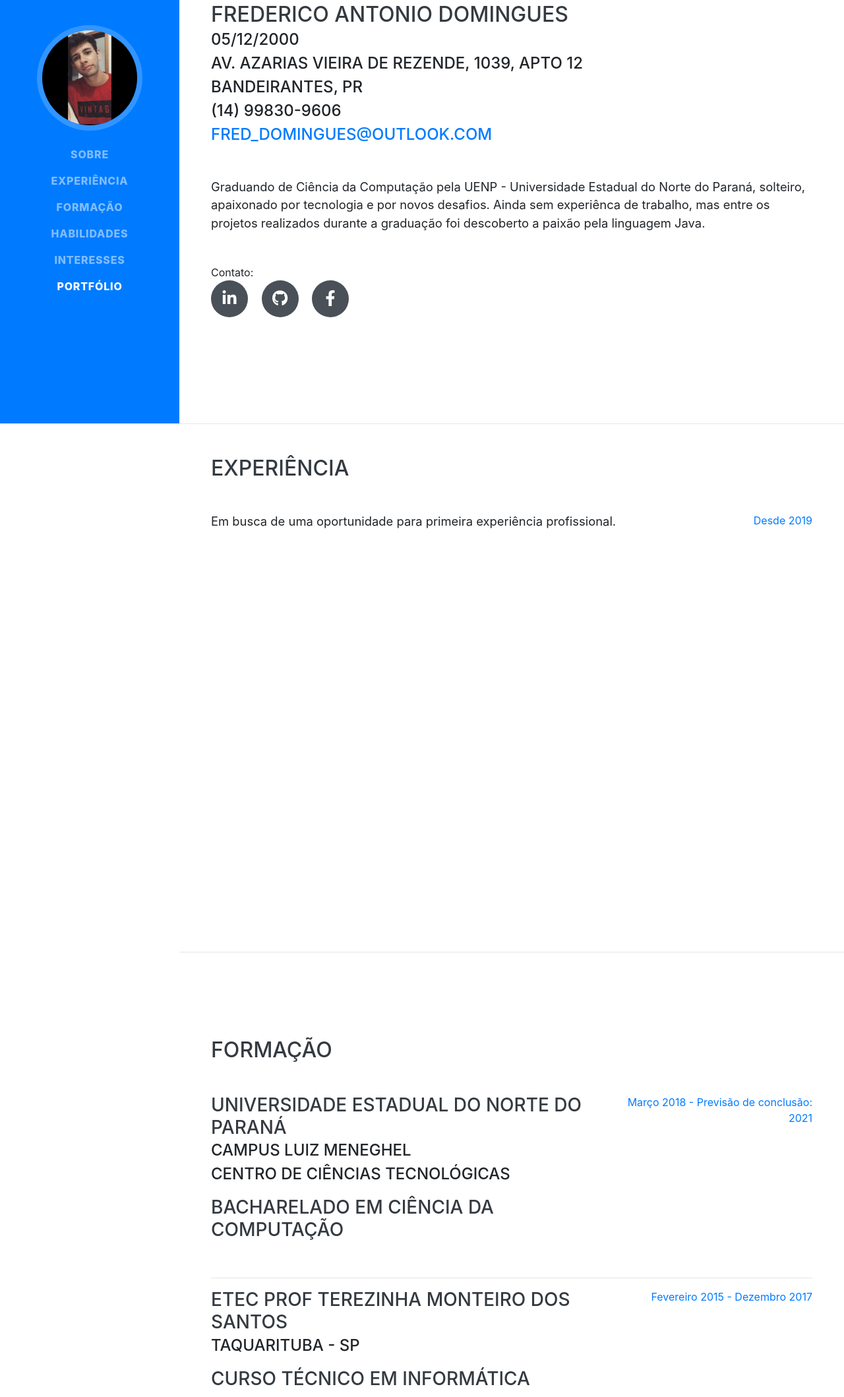
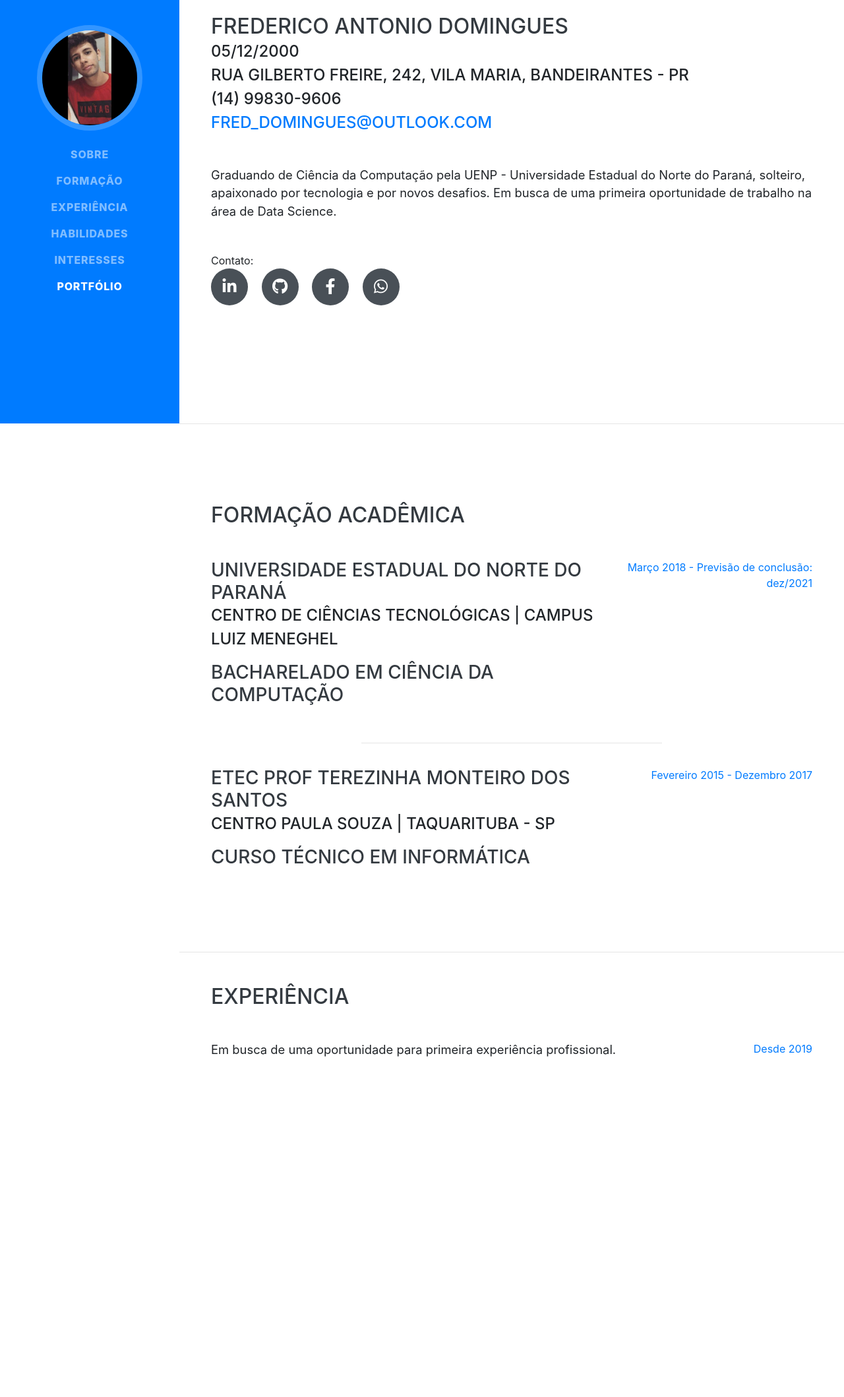
Before and after one commit to freddomingues/freddomingues.github.io, a website with bundled scripts: page index.html in a window 1280 px wide. Shown: the part 158-2276 px from the top of the page at 66% size. Built offline with nearby package versions, Linux system fonts and the light colour scheme; a web font is replaced by a local one.

Commit message:
Ajustando detalhes
Troca da div Formação pela Experiencia e acrescimo do icone de contato via whatsapp

```diff
--- a/css/resume.css
+++ b/css/resume.css
@@ -184,7 +184,7 @@ section.resume-section .resume-item .resume-date {
 }
 
 a {
-  color: #BD5D38;
+  color: #  ;
 }
 
 a:hover, a:focus, a:active {
--- a/index.html
+++ b/index.html
@@ -41,10 +41,10 @@
           <a class="nav-link js-scroll-trigger" href="#about">Sobre</a>
         </li>
         <li class="nav-item">
-          <a class="nav-link js-scroll-trigger" href="#experience">Experiência</a>
+          <a class="nav-link js-scroll-trigger" href="#education">Formação</a>
         </li>
         <li class="nav-item">
-          <a class="nav-link js-scroll-trigger" href="#education">Formação</a>
+          <a class="nav-link js-scroll-trigger" href="#experience">Experiência</a>
         </li>
         <li class="nav-item">
           <a class="nav-link js-scroll-trigger" href="#skills">Habilidades</a>
@@ -66,15 +66,13 @@
         <h2 class="mb-0">Frederico Antonio Domingues
         </h1>
         <div class="subheading mb-5">05/12/2000</br>
-          Av. Azarias Vieira de Rezende, 1039, apto 12 </br>
-          Bandeirantes, PR </br>
+          Rua Gilberto Freire, 242, Vila Maria, Bandeirantes - PR </br>
           (14) 99830-9606 </br>
           <a href="mailto:fred_domingues@outlook.com">fred_domingues@outlook.com</a>
         </div>
         <p class="lead mb-5">Graduando de Ciência da Computação pela UENP - Universidade Estadual do Norte do Paraná,
           solteiro, apaixonado por tecnologia e por novos desafios.
-          Ainda sem experiênca de trabalho, mas entre os projetos realizados durante a graduação foi descoberto
-          a paixão pela linguagem Java.</p>
+          Em busca de uma primeira oportunidade de trabalho na área de Data Science.</p>
         Contato:
         <div class="social-icons">
           <a href="https://www.linkedin.com/in/frederico-antonio-domingues-87a8b7169/" target="_blank" title="Perfil no LinkedIn">
@@ -86,9 +84,43 @@
           <a href="https://www.facebook.com/fredy.domingues.9" target="_blank" title="Perfil no Facebook">
             <i class="fab fa-facebook-f"></i>
           </a>
+          <a href="http://api.whatsapp.com/send?1=pt_BR&phone=5514998309606" target="_blank" title="Contato por Whatsapp">
+            <i class="fab fa-whatsapp"></i>
+          </a>
         </div>
       </div>
     </section>
+
+    <hr class="m-0">
+    <section class="resume-section p-3 p-lg-5 d-flex align-items-center" id="education">
+      <div class="w-100">
+        <h2 class="mb-5">Formação Acadêmica</h2>
+
+        <div class="resume-item d-flex flex-column flex-md-row justify-content-between mb-5">
+          <div class="resume-content">
+            <h3 class="mb-0">Universidade Estadual do Norte do Paraná</h3>
+            <div class="subheading mb-3">Centro de Ciências Tecnológicas | Campus Luiz Meneghel</div>
+            <h3>Bacharelado em Ciência da Computação</h3>
+          </div>
+          <div class="resume-date text-md-right">
+            <span class="text-primary">Março 2018 - Previsão de conclusão: dez/2021</span>
+          </div>
+        </div>
+        <hr style="width: 50%; height: 20px;">
+        <div class="resume-item d-flex flex-column flex-md-row justify-content-between">
+          <div class="resume-content">
+            <h3 class="mb-0">ETEC Prof Terezinha Monteiro dos Santos</h3>
+            <div class="subheading mb-3">Centro Paula Souza | Taquarituba - SP</div>
+            <h3>Curso Técnico em Informática</h3>
+          </div>
+          <div class="resume-date text-md-right">
+            <span class="text-primary">Fevereiro 2015 - Dezembro 2017</span>
+          </div>
+        </div>
+
+      </div>
+    </section>
+
 
     <hr class="m-0">
 
@@ -104,37 +136,6 @@
             <span class="text-primary">Desde 2019</span>
           </div>
         </div>
-    </section>
-
-    <hr class="m-0">
-
-    <section class="resume-section p-3 p-lg-5 d-flex align-items-center" id="education">
-      <div class="w-100">
-        <h2 class="mb-5">Formação</h2>
-
-        <div class="resume-item d-flex flex-column flex-md-row justify-content-between mb-5">
-          <div class="resume-content">
-            <h3 class="mb-0">Universidade Estadual do Norte do Paraná</h3>
-            <div class="subheading mb-3">Campus Luiz Meneghel</br>Centro de Ciências Tecnológicas</div>
-            <h3>Bacharelado em Ciência da Computação</h3>
-          </div>
-          <div class="resume-date text-md-right">
-            <span class="text-primary">Março 2018 - Previsão de conclusão: 2021</span>
-          </div>
-        </div>
-        <hr>
-        <div class="resume-item d-flex flex-column flex-md-row justify-content-between">
-          <div class="resume-content">
-            <h3 class="mb-0">ETEC Prof Terezinha Monteiro dos Santos</h3>
-            <div class="subheading mb-3">Taquarituba - SP</div>
-            <h3>Curso Técnico em Informática</h3>
-          </div>
-          <div class="resume-date text-md-right">
-            <span class="text-primary">Fevereiro 2015 - Dezembro 2017</span>
-          </div>
-        </div>
-
-      </div>
     </section>
 
     <hr class="m-0">
@@ -208,14 +209,16 @@
     <section class="resume-section p-3 p-lg-5 d-flex align-items-center" id="interests">
       <div class="w-100">
         <h2 class="mb-5">Interesses</h2>
-          <p class="lead mb-5">Além de ser um Desenvolvedor Java, aproveito a maior parte do meu tempo ao ar livre. Durante a noite ou final
+          <p class="lead mb-5">Página em desenvolvimento..
+        </p>
+          <!--p class="lead mb-5">Além de ser um Desenvolvedor Java, aproveito a maior parte do meu tempo ao ar livre. Durante a noite ou final
             de tarde gosto de praticar esportes, em sua maioria o futsal, mas também sou um amante da corrida e natação.
           </p>
           <p class="lead mb-5">
             Quando forçado a ficar dentro de casa, gosto de séries e filmes relacionados a ficção ciêntifica, comédia e
             ação. Também aproveito esse momento cozinhando e quando com mais tempo sobrando, gasto ele explorando os mais
             recentes avanços tecnológicos no mundo da tecnologia.
-          </p>
+          </p-->
       </div>
     </section>
 
```
Also changed, not shown: 1 other file.
